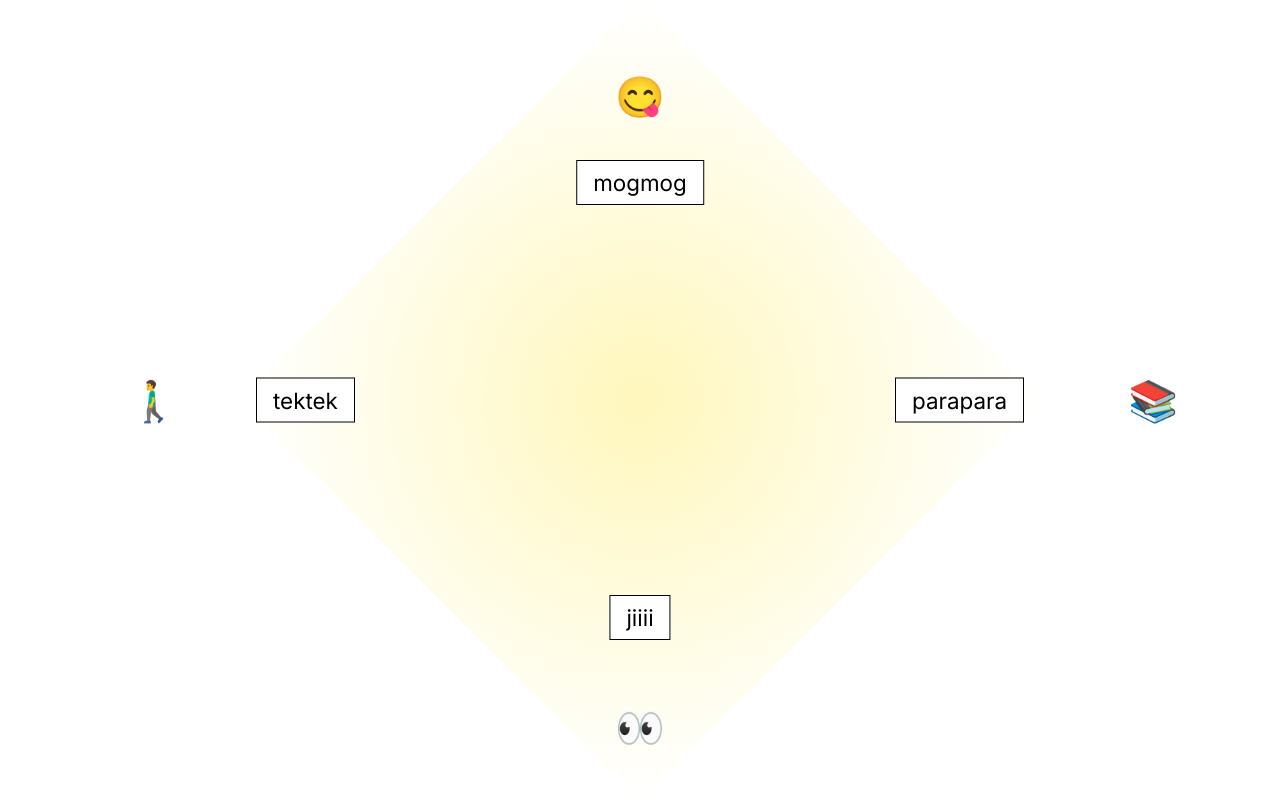
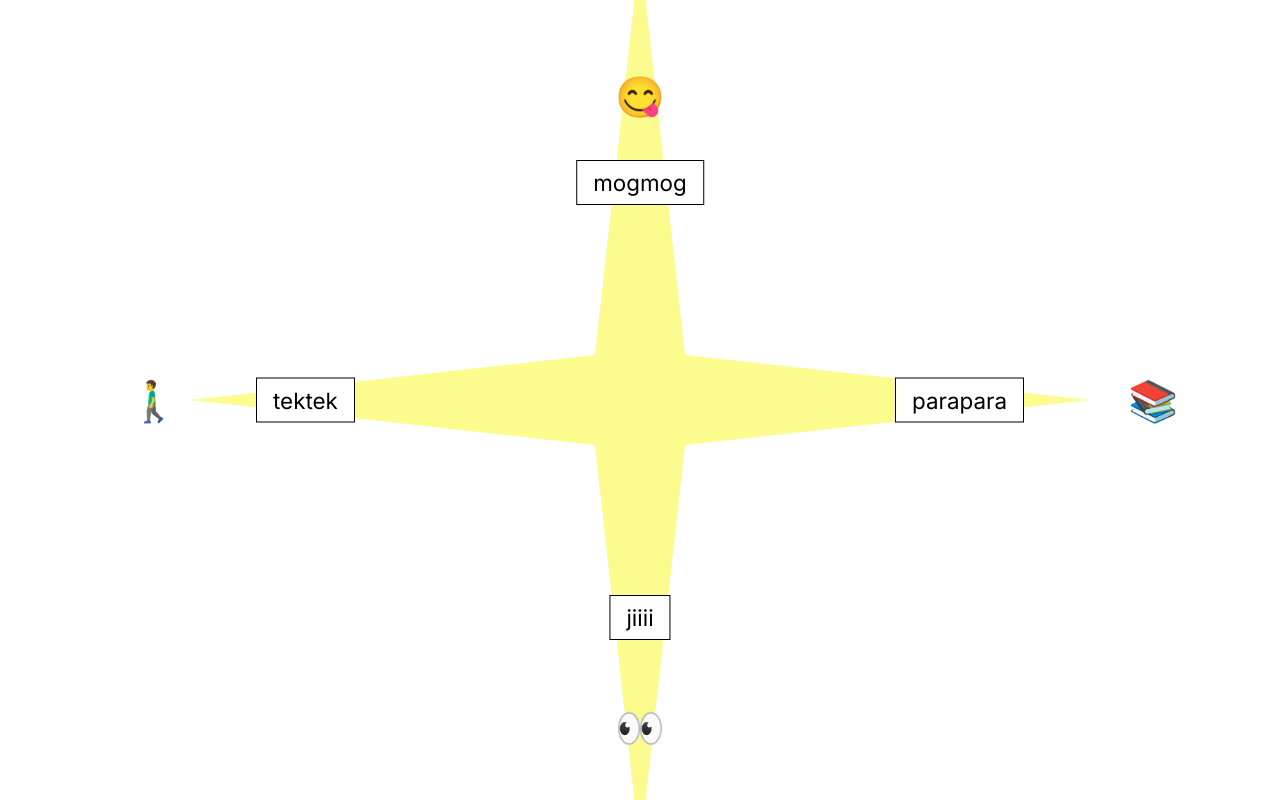
Before and after one commit to 0kyon/kyon-s-room, a Next.js app: page /livingroom in a window 1280 px wide. Built offline with nearby package versions, Linux system fonts and the light colour scheme.

Commit message:
背景の四芒星がかなり形近くなってきた

```diff
--- a/src/app/livingroom/styles.module.css
+++ b/src/app/livingroom/styles.module.css
@@ -8,12 +8,14 @@
   position: absolute;
   top: 50%;
   left: 50%;
-  width: 400px;
-  height: 400px;
-  background: radial-gradient(#FFF7BC 0%, transparent 70%);
-  clip-path: polygon(50% 0%, 100% 50%, 50% 100%, 0% 50%);
-  transform: translate(-50%, -50%) scale(2);
+  width: 600px;
+  height: 600px;
+  background: #FBFB72;
+  /* 四芒星の形状を作成 - シャープな放射状の形状 */
+  clip-path: path('M 300 0 L 330 270 L 600 300 L 330 330 L 300 600 L 270 330 L 0 300 L 270 270 Z');
+  transform: translate(-50%, -50%) scale(1.5);
   z-index: 0;
+  opacity: 0.8;
 }
 
 .buttonContainer {
```
